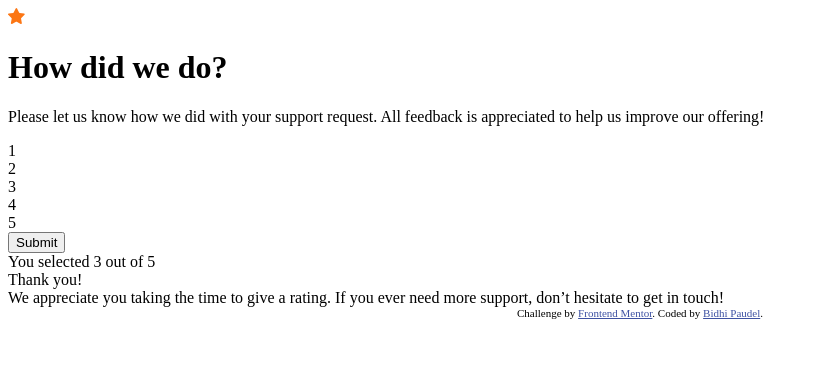
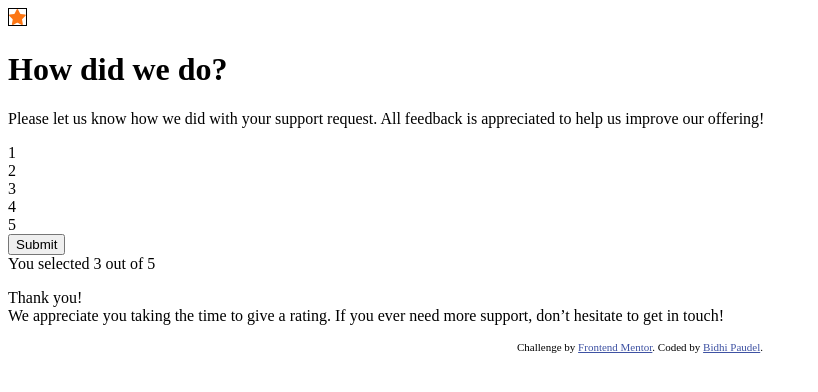
Before and after one commit to Bidhi1/interactive-rating-component-main, a plain HTML site: page index.html in a window 1280 px wide. Shown: the whole page, without its empty margins (0-818 px from the left). Drawn offline with Linux system fonts and the light colour scheme.

Commit message:
fourth commit

```diff
--- a/index.html
+++ b/index.html
@@ -9,22 +9,19 @@
   <title>Frontend Mentor | Interactive rating component</title>
 
   <!-- Feel free to remove these styles or customise in your own stylesheet 👍 -->
-  <style>
-    .attribution { font-size: 11px; text-align: center; }
-    .attribution a { color: hsl(228, 45%, 44%); }
-  </style>
+  <link rel="stylesheet" href="style.css">
 </head>
 <body>
 
-<img src="./images/icon-star.svg">
 
   <!-- Rating state start -->
-<div class="container">
+  <div class="container">
+  <div class="image"><img src="./images/icon-star.svg"></div>
 
-  <h1>How did we do?</h1>
+  <div class="heading"><h1>How did we do?</h1></div>
 
-  <p>Please let us know how we did with your support request. All feedback is appreciated
-    to help us improve our offering!</p>
+ <div class="paragraph"><p>Please let us know how we did with your support request. All feedback is appreciated
+    to help us improve our offering!</p></div>
     <div class="rating">
       <div class="rating-1">1</div>
       <div class="rating-2">2</div>
@@ -32,9 +29,7 @@
       <div class="rating-4">4</div>
       <div class="rating-5">5</div>
     </div>
-    <button>Submit</button>
-
-    <!-- Rating state end -->
+   <div class="button"><button>Submit</button></div>
 
     <!-- Thank you state start -->
     <div class="result">
@@ -42,9 +37,9 @@
     </div>
 
     <div class="thanks">
-      Thank you!<br>
+     <div class="paragraph"><p>Thank you!<br>
       We appreciate you taking the time to give a rating. If you ever need more support,
-      don’t hesitate to get in touch!
+      don’t hesitate to get in touch!</p></div>
     </div>
 
     <div class="attribution">
--- a/style.css
+++ b/style.css
@@ -1,20 +1,20 @@
-/* .attribution { font-size: 11px; text-align: center; } */
-/* .attribution a { color: hsl(228, 45%, 44%); } */
+@import url('https://fonts.googleapis.com/css2?family=Overpass:wght@400;700&display=swap');
 
-/* - Mobile: 375px
-- Desktop: 1440px */
 
-/* ### Primary
+.attribution { font-size: 11px; text-align: center; }
+.attribution a { color: hsl(228, 45%, 44%); }
 
-- Orange: hsl(25, 97%, 53%) */
+:root{
+    --Orange: hsl(25, 97%, 53%);
+    --White: hsl(0, 0%, 100%);
+    --LightGrey: hsl(217, 12%, 63%);
+    --MediumGrey: hsl(216, 12%, 54%);
+    --DarkBlue: hsl(213, 19%, 18%);
+    --VeryDarkBlue: hsl(216, 12%, 8%);
+}
 
-/* ### Neutral
 
-- White: hsl(0, 0%, 100%)
-- Light Grey: hsl(217, 12%, 63%)
-- Medium Grey: hsl(216, 12%, 54%)
-- Dark Blue: hsl(213, 19%, 18%)
-- Very Dark Blue: hsl(216, 12%, 8%) */
+
 
 /* ### Body Copy
 
@@ -25,9 +25,6 @@
 - Family: [Overpass](https://fonts.google.com/specimen/Overpass)
 - Weights: 400, 700 */
 
-
-div{
-    display: flex;
-    font-size: 11px;
-    text-align: center;
+img{
+    border: 1px solid black;
 }
```
